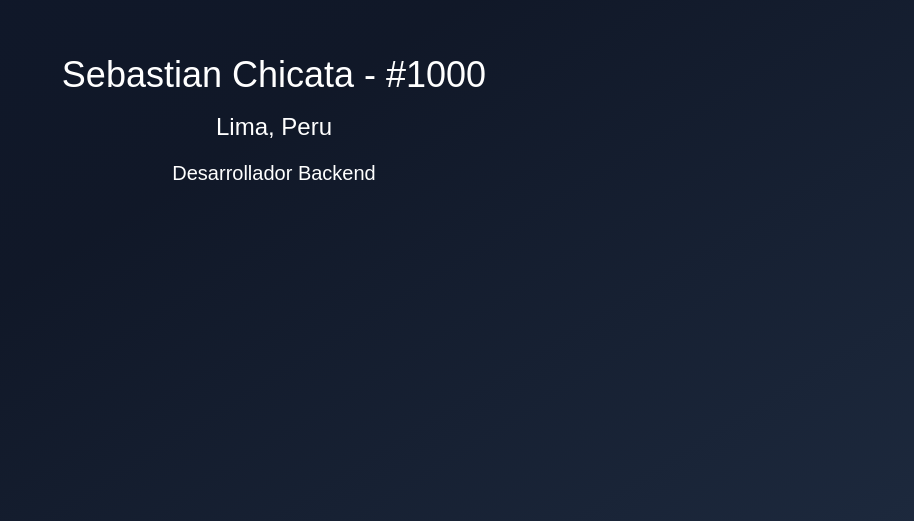
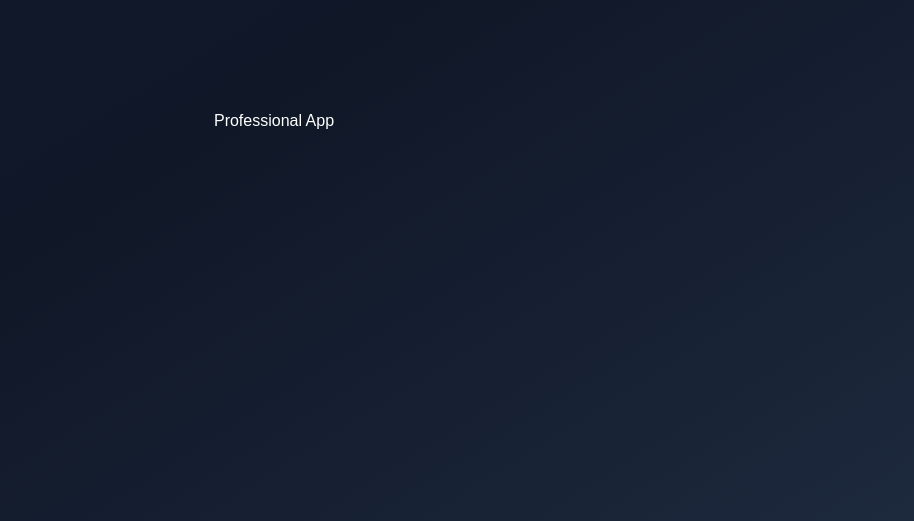
Before and after one commit to SebJoq21/Hooks-App, a React (Vite) app: page / in a window 1280 px wide. Shown: the part 279-800 px from the top of the page, without its empty margins (366-1280 px from the left). Built offline with nearby package versions, Linux system fonts and the light colour scheme.

Commit message:
Uso del useContext

```diff
--- /dev/null
+++ b/src/09-useContext/ProfessionalApp.tsx
@@ -0,0 +1,7 @@
+export const ProfessionalApp = () => {
+  return (
+    <div className="bg-gradient flex flex-col">
+        <h1>Professional App</h1>
+    </div>
+  )
+}
--- /dev/null
+++ b/src/09-useContext/pages/about/AboutPage.tsx
@@ -0,0 +1,5 @@
+export const AboutPage = () => {
+  return (
+    <div>AboutPage</div>
+  )
+}
--- /dev/null
+++ b/src/09-useContext/pages/auth/LoginPage.tsx
@@ -0,0 +1,6 @@
+
+export const LoginPage = () => {
+  return (
+    <div>LoginPage</div>
+  )
+}
--- /dev/null
+++ b/src/09-useContext/pages/profile/ProfilePage.tsx
@@ -0,0 +1,6 @@
+
+export const ProfilePage = () => {
+  return (
+    <div>ProfilePage</div>
+  )
+}
--- a/src/main.tsx
+++ b/src/main.tsx
@@ -14,10 +14,11 @@ import { Toaster } from 'sonner'
 //import { MemoHook } from './06-memos/MemoHook'
 //import { MemoCounter } from './06-memos/MemoCounter'
 //import { InstagromApp } from './07-useOptimistic/InstagromApp'
-import { ClientInformation } from './08-use-suspense/ClientInformation'
+//import { ClientInformation } from './08-use-suspense/ClientInformation'
+import { ProfessionalApp } from './09-useContext/ProfessionalApp'
 
 import './index.css'
-import { getUserAction } from './08-use-suspense/api/get-user.action'
+//import { getUserAction } from './08-use-suspense/api/get-user.action'
 
 createRoot(document.getElementById('root')!).render(
   <StrictMode>
@@ -34,13 +35,15 @@ createRoot(document.getElementById('root')!).render(
     {/*<MemoCounter/>*/}
     {/*<InstagromApp/>*/}
 
-    <Suspense fallback={(
+    {/*<Suspense fallback={(
       <div className='bg-gradient flex flex-col'>
         <h1 className='text-2xl'>Cargando ...</h1>
       </div>
       )}
     >
       <ClientInformation getUser={ getUserAction(1000) }/>
-    </Suspense>
+    </Suspense>*/}
+
+    <ProfessionalApp/>
   </StrictMode>,
 )
```
